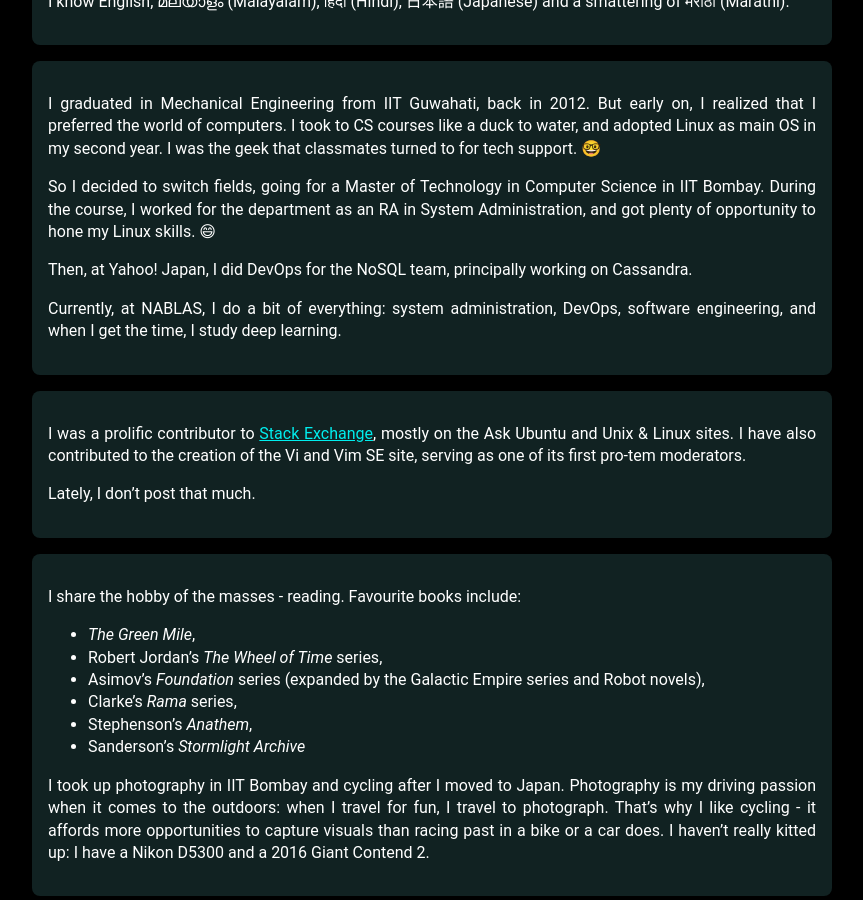
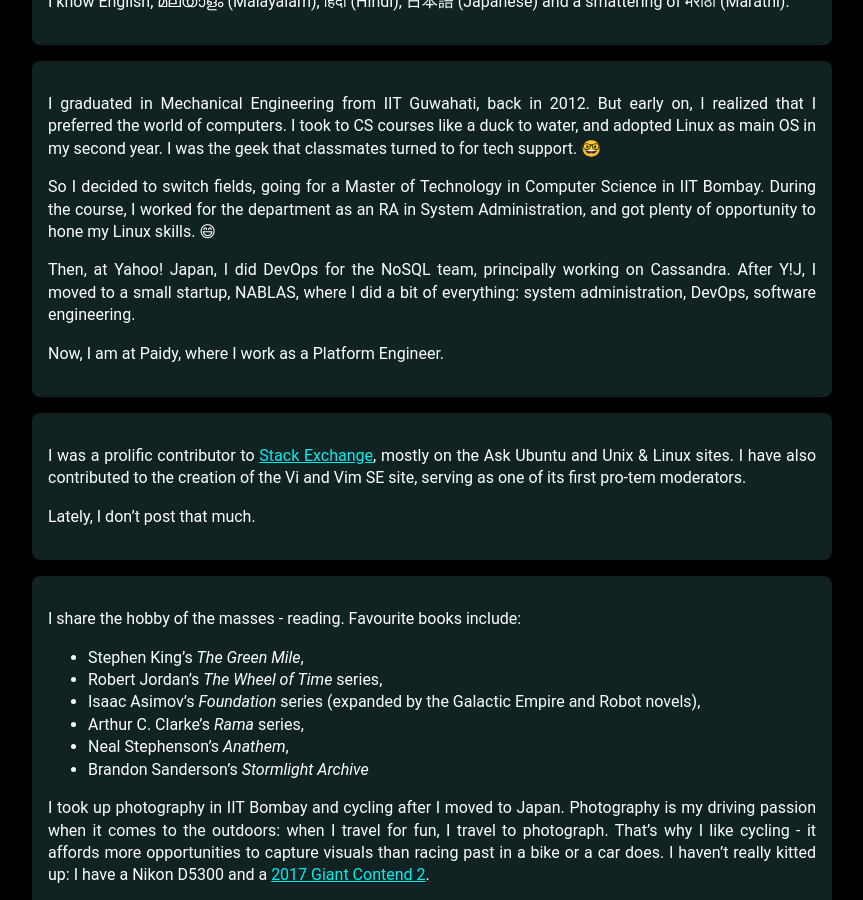
Before and after one commit to muru/muru.github.io, a Jekyll site: the page built from index.md, in a window 1280 px wide and 900 px high, scrolled down 294 px. Shown: the whole window, without its empty margins (208-1071 px from the left). Built offline with Jekyll 4.4.1, drawn with Linux system fonts in a browser that asks for light colours; emoji names are drawn with the system emoji font; some web fonts are replaced.

Commit message:
Paidy updates

```diff
--- a/index.md
+++ b/index.md
@@ -31,10 +31,10 @@ in System Administration, and got plenty of opportunity to hone my Linux skills.
 :smile:
 
 Then, at Yahoo! Japan, I did DevOps for the NoSQL team, principally working on
-Cassandra.
+Cassandra. After Y!J, I moved to a small startup, NABLAS, where I did a bit of
+everything: system administration, DevOps, software engineering.
 
-Currently, at NABLAS, I do a bit of everything: system administration, DevOps,
-software engineering, and when I get the time, I study deep learning.
+Now, I am at Paidy, where I work as a Platform Engineer.
 
 <!-- section -->
 
@@ -49,18 +49,18 @@ Lately, I don't post that much.
 I share the hobby of the masses - reading. Favourite books
 include:
 
-- *The Green Mile*,
+- Stephen King's *The Green Mile*,
 - Robert Jordan's *The Wheel of Time* series,
-- Asimov's *Foundation* series (expanded by the Galactic Empire series and Robot novels),
-- Clarke's *Rama* series,
-- Stephenson's *Anathem*,
-- Sanderson's *Stormlight Archive*
+- Isaac Asimov's *Foundation* series (expanded by the Galactic Empire and Robot novels),
+- Arthur C. Clarke's *Rama* series,
+- Neal Stephenson's *Anathem*,
+- Brandon Sanderson's *Stormlight Archive*
 
 I took up photography in IIT Bombay and cycling after I moved to Japan.
 Photography is my driving passion when it comes to the outdoors: when I travel
 for fun, I travel to photograph. That's why I like cycling - it affords more
 opportunities to capture visuals than racing past in a bike or a car does.
-I haven't really kitted up: I have a Nikon D5300 and a 2016 Giant Contend 2.
+I haven't really kitted up: I have a Nikon D5300 and a [2017 Giant Contend 2][contend].
 
 <!-- section -->
 
```
Also changed, not shown: other parts of index.md (+2 -0 lines), resources.md (+4 -4 lines).
